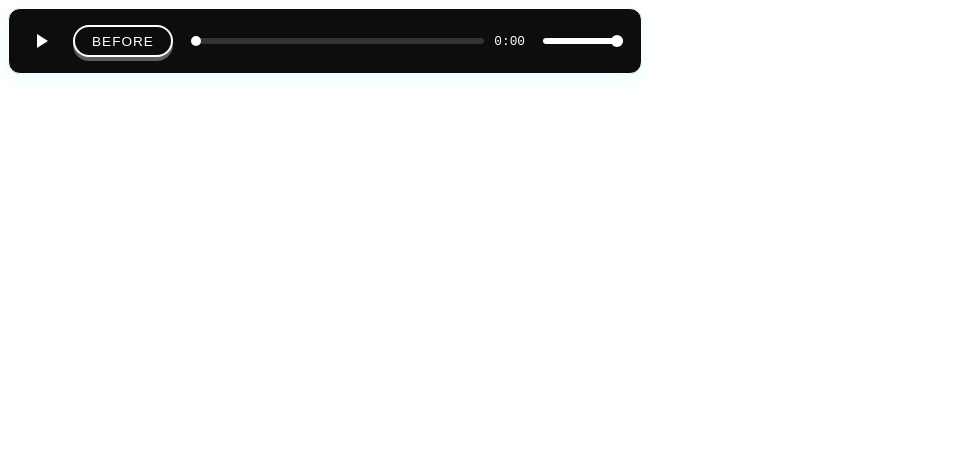
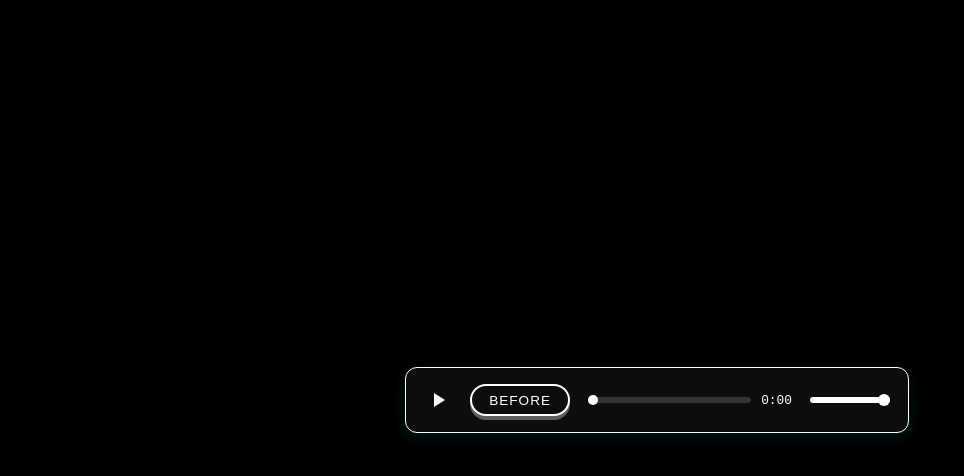
Before and after one commit to Henyx/codepen-audio, a plain HTML site: page index.html in a window 1280 px wide. Shown: the whole page, without its empty margins (0-964 px from the left). Drawn offline with Linux system fonts and the light colour scheme.

Commit message:
Update style.css

```diff
--- a/style.css
+++ b/style.css
@@ -1,3 +1,17 @@
+body {
+  margin: 0;
+  padding: 0;
+  background: #000; /* Optional: match your aesthetic */
+  display: flex;
+  justify-content: center;
+  align-items: center;
+  height: 100vh; /* Full screen height */
+  overflow: hidden;
+}
+
+
+
+
 .player {
   background: #0d0d0d;
   border: 1px solid #ffffff;
```
